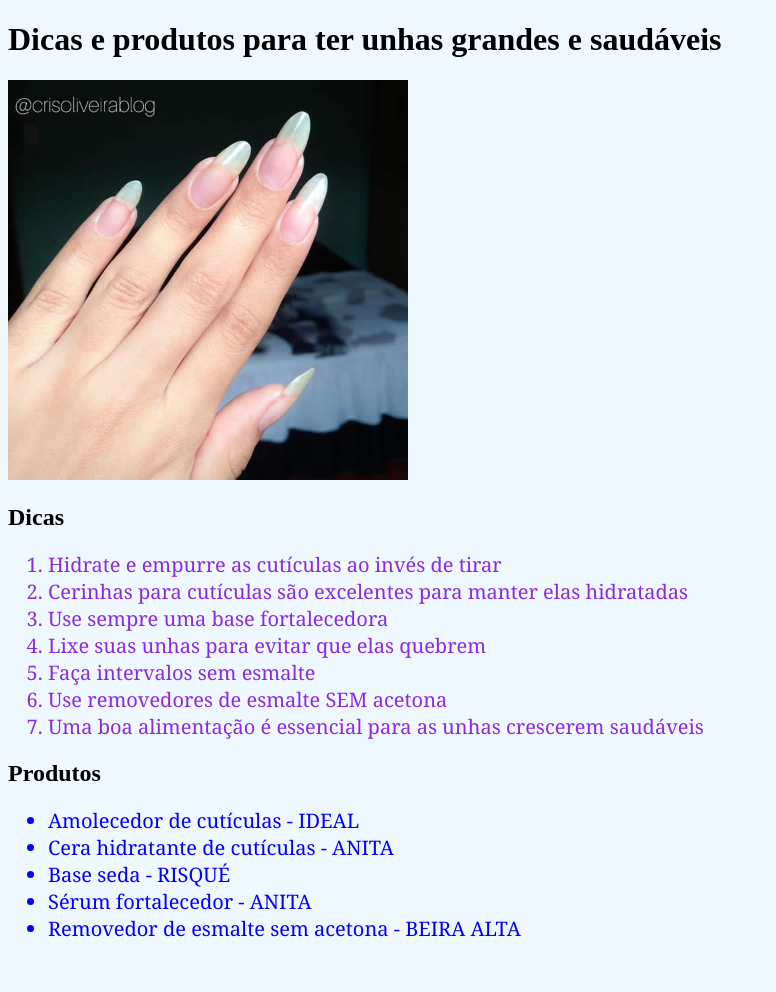
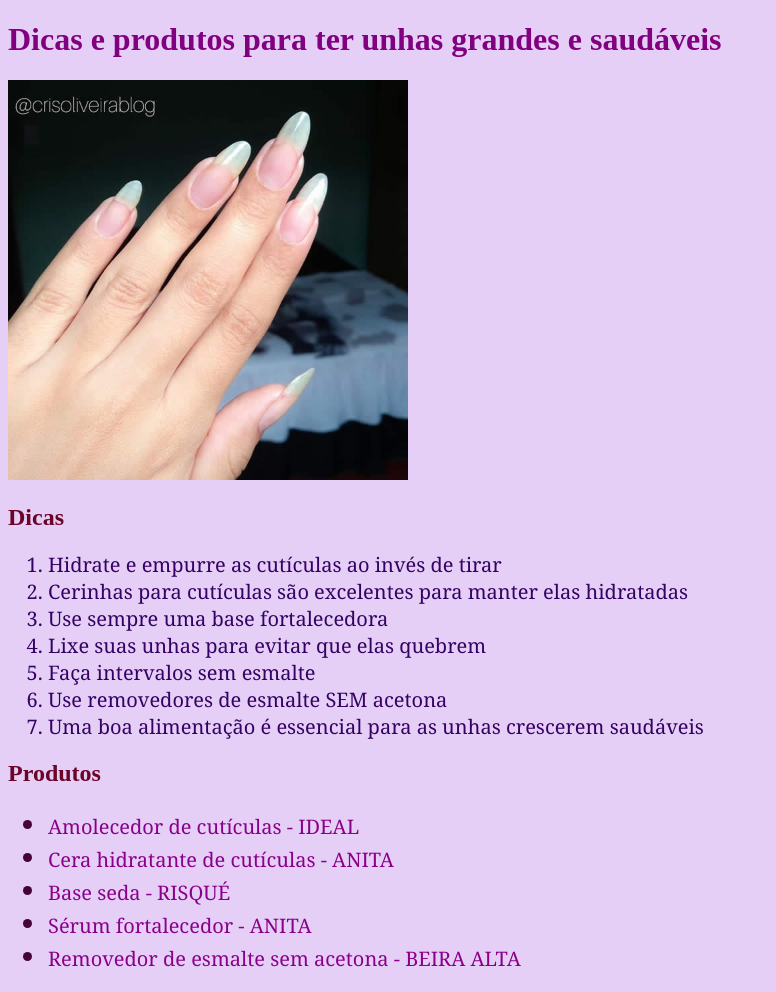
Before and after one commit to gabrielyabreu/atividadederevisao-gabrielyabreu, a plain HTML site: page index.html in a window 1280 px wide. Shown: the whole page, without its empty margins (0-776 px from the left). Before the commit the page ends 962 px from the top, so only its background shows below. Drawn offline with Linux system fonts and the light colour scheme.

Commit message:
css e finalização do projeto

```diff
--- a/style.css
+++ b/style.css
@@ -1,19 +1,33 @@
 #dicas {
     font-family: Georgia, 'Times New Roman', Times, serif;
-    color: blueviolet;
+    color: rgb(53, 2, 100);
     font-size: 20px;
 }
 
 #produtos {
     font-family: Cambria, Cochin, Georgia, Times, 'Times New Roman', serif;
-    color: blue;
+    color: darkmagenta;
     font-size: 20px;
+}
+
+#produtos li::marker {
+    color: rgb(68, 2, 57);
+    font-size: 25px;
 }
 
 img {
     width: 400px;
+
 }
 
 body {
-    background-color: aliceblue;
+    background-color: rgb(229, 207, 247);
 }
+
+h1 {
+    color: purple;
+}
+
+h2 {
+    color: rgb(107, 4, 39);
+}
```
